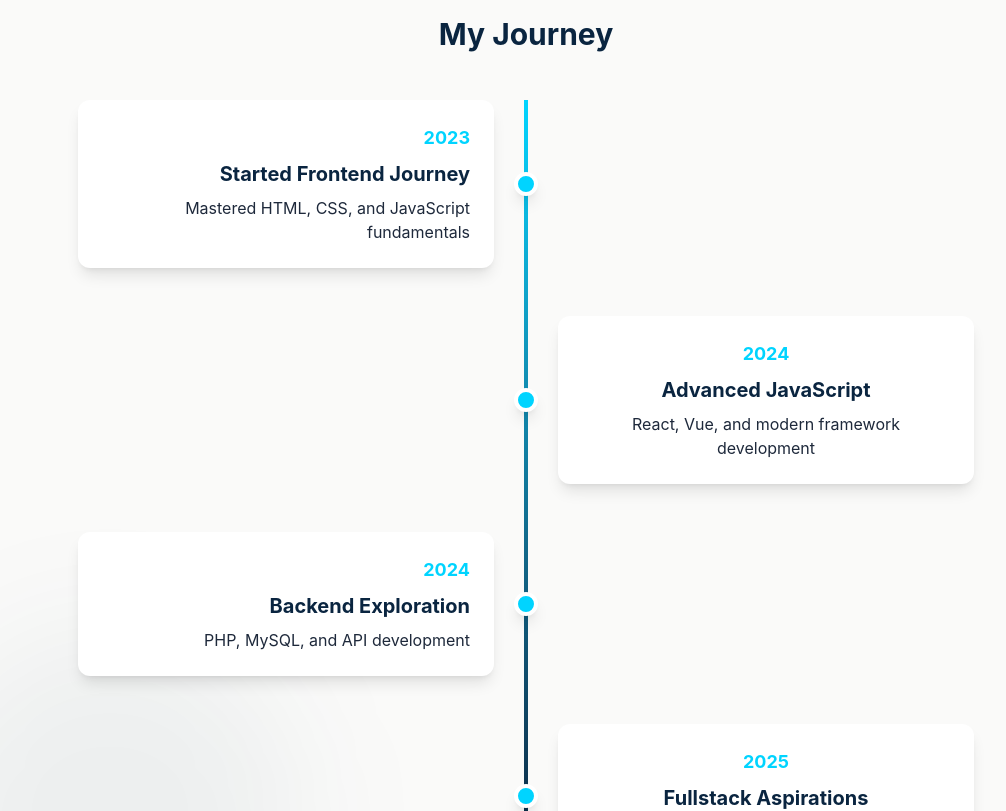
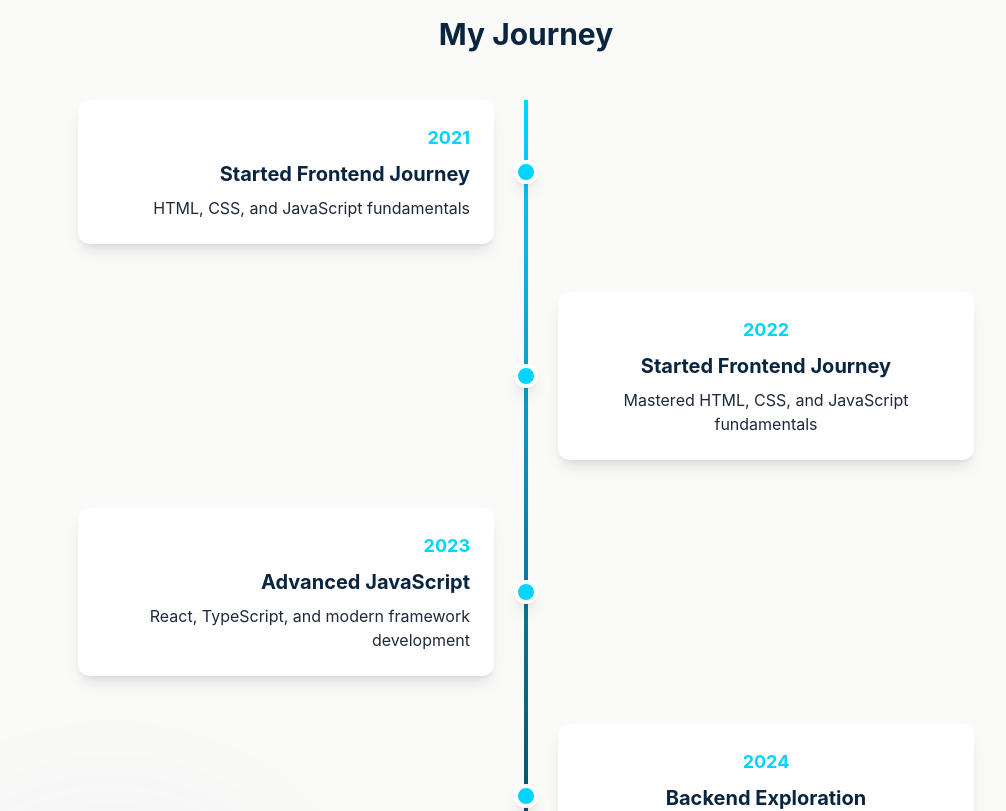
Before and after one commit to Sentrail/myportfolio, a React (Vite) app: page / in a window 1280 px wide. Shown: the part 1800-2611 px from the top of the page, without its empty margins (114-1120 px from the left). Built offline with nearby package versions, Linux system fonts and the light colour scheme.

Commit message:
Updated the About section

```diff
--- a/src/components/portfolio/AboutSection.jsx
+++ b/src/components/portfolio/AboutSection.jsx
@@ -13,9 +13,10 @@ export default function AboutSection() {
   ];
 
   const timeline = [
-    { year: '2023', title: 'Started Frontend Journey', description: 'Mastered HTML, CSS, and JavaScript fundamentals' },
-    { year: '2024', title: 'Advanced JavaScript', description: 'React, Vue, and modern framework development' },
-    { year: '2024', title: 'Backend Exploration', description: 'PHP, MySQL, and API development' },
+    { year: '2021', title: 'Started Frontend Journey', description: 'HTML, CSS, and JavaScript fundamentals' },
+    { year: '2022', title: 'Started Frontend Journey', description: 'Mastered HTML, CSS, and JavaScript fundamentals' },
+    { year: '2023', title: 'Advanced JavaScript', description: 'React, TypeScript, and modern framework development' },
+    { year: '2024', title: 'Backend Exploration', description: 'PHP, MySQL, and API Integration' },
     { year: '2025', title: 'Fullstack Aspirations', description: 'Building complete web applications end-to-end' },
   ];
 
```
